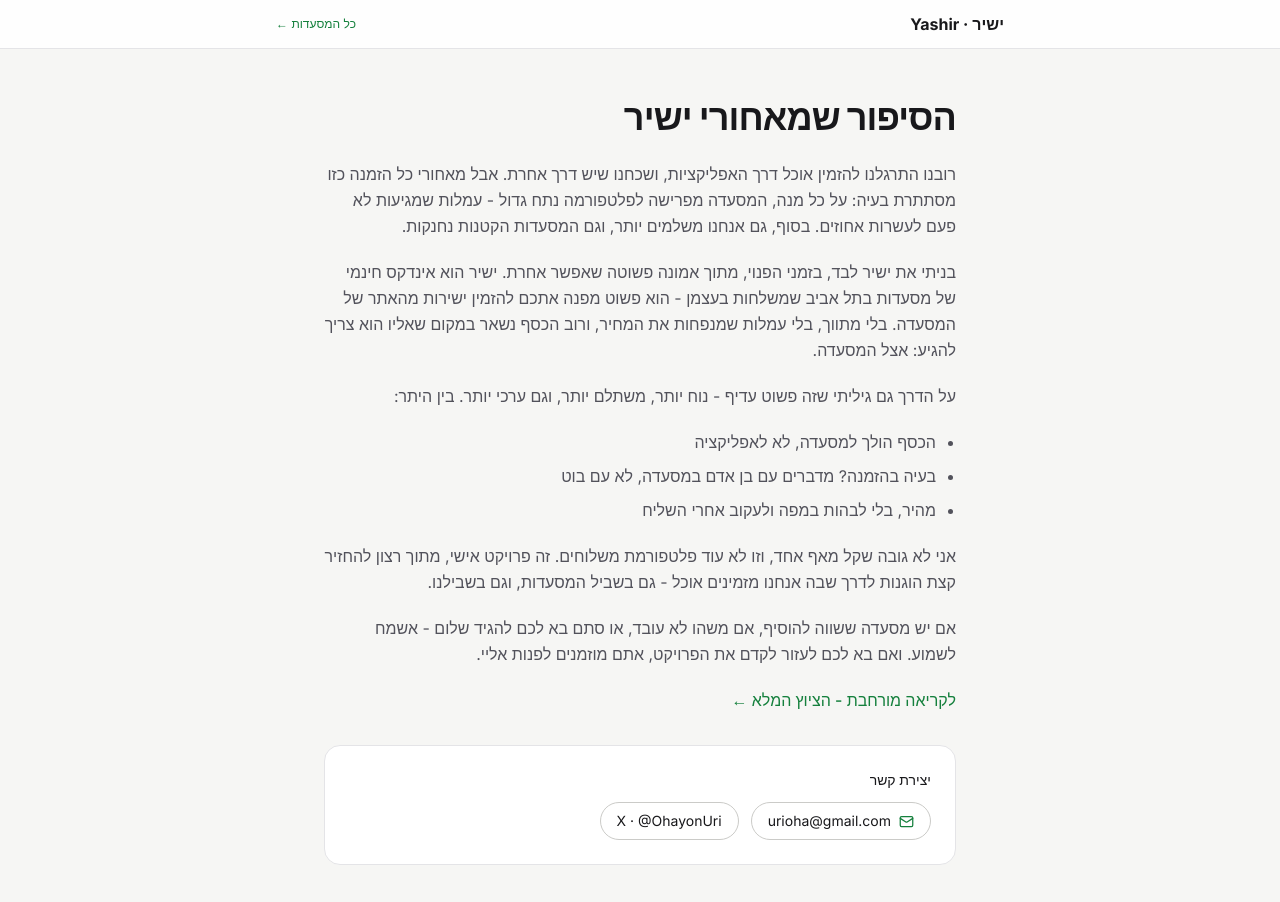
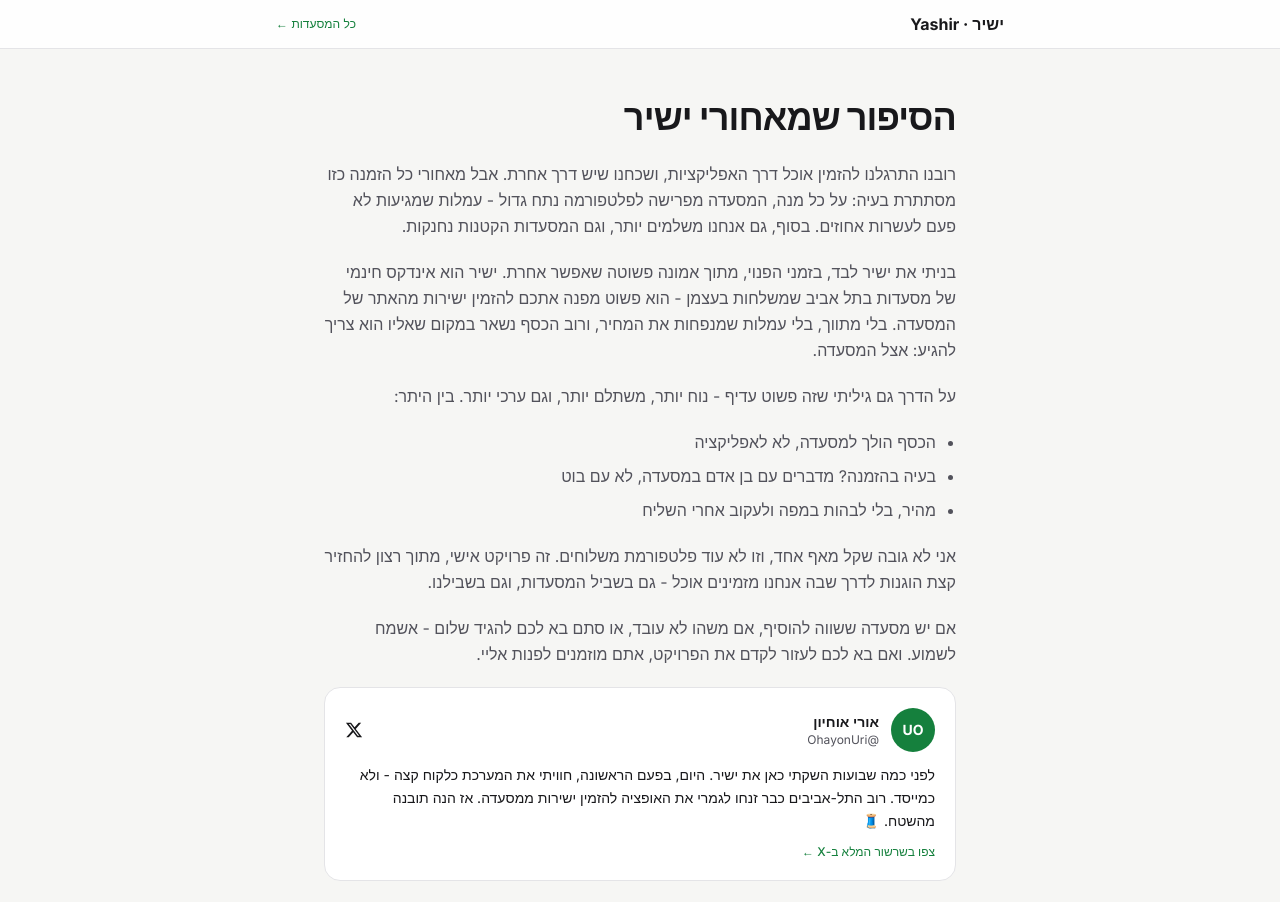
Before and after one commit to UriOhayon/yashir-tlv, a Next.js app: page /about in a window 1280 px wide. Shown: the top 902 px of the page. Built offline with nearby package versions, Linux system fonts and the light colour scheme.

Commit message:
Add tweet preview card to story page

```diff
--- a/src/app/about/page.tsx
+++ b/src/app/about/page.tsx
@@ -64,17 +64,50 @@ export default function AboutPage() {
             אם יש מסעדה ששווה להוסיף, אם משהו לא עובד, או סתם בא לכם להגיד שלום - אשמח לשמוע. ואם בא
             לכם לעזור לקדם את הפרויקט, אתם מוזמנים לפנות אליי.
           </p>
-          <p>
           <a
             href="https://x.com/OhayonUri/status/2069847066633818318"
             target="_blank"
             rel="noopener noreferrer"
-              className="inline-flex items-center gap-1.5 font-medium hover:underline"
-              style={{ color: "var(--brand)" }}
+            className="block rounded-2xl border p-5 transition hover:opacity-90"
+            style={{ borderColor: "var(--border)", backgroundColor: "#ffffff" }}
           >
-              לקריאה מורחבת - הציוץ המלא ←
+            <div className="flex items-center justify-between">
+              <div className="flex items-center gap-3">
+                <span
+                  className="flex h-11 w-11 items-center justify-center rounded-full text-sm font-bold text-white"
+                  style={{ backgroundColor: "var(--brand)" }}
+                >
+                  UO
+                </span>
+                <div>
+                  <div className="text-sm font-semibold" style={{ color: "var(--ink)" }}>
+                    אורי אוחיון
+                  </div>
+                  <div className="text-xs" style={{ color: "var(--muted)" }}>
+                    @OhayonUri
+                  </div>
+                </div>
+              </div>
+              <svg
+                viewBox="0 0 24 24"
+                width="18"
+                height="18"
+                fill="currentColor"
+                aria-hidden="true"
+                style={{ color: "var(--ink)" }}
+              >
+                <path d="M18.244 2.25h3.308l-7.227 8.26 8.502 11.24H16.17l-5.214-6.817L4.99 21.75H1.68l7.73-8.835L1.254 2.25H8.08l4.713 6.231zm-1.161 17.52h1.833L7.084 4.126H5.117z" />
+              </svg>
+            </div>
+            <p className="mt-3 text-sm leading-relaxed" style={{ color: "var(--ink)" }}>
+              לפני כמה שבועות השקתי כאן את ישיר. היום, בפעם הראשונה, חוויתי את המערכת כלקוח קצה - ולא
+              כמייסד. רוב התל-אביבים כבר זנחו לגמרי את האופציה להזמין ישירות ממסעדה. אז הנה תובנה
+              מהשטח. 🧵
+            </p>
+            <div className="mt-3 text-xs font-medium" style={{ color: "var(--brand)" }}>
+              צפו בשרשור המלא ב-X ←
+            </div>
           </a>
-          </p>
         </div>
 
         <div className="mt-8 rounded-2xl border p-6" style={{ borderColor: "var(--border)", backgroundColor: "#ffffff" }}>
```
Lines whose indentation alone changed are shown as unchanged.
